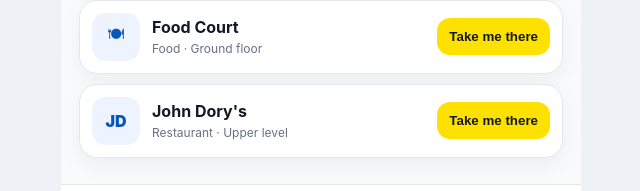
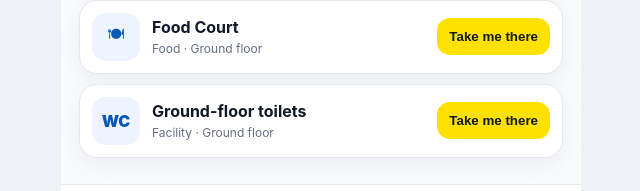
Before and after one commit to PigMalyon/Mall-Finder, a React (Vite) app in the folder v1/: page / in a window 1280 px wide. Shown: the part 545-736 px from the top of the page, without its empty margins (319-959 px from the left). Built offline with nearby package versions, Linux system fonts and the light colour scheme.

Commit message:
Expand Vaal Mall place and facilities data

```diff
--- a/v1/src/data.ts
+++ b/v1/src/data.ts
@@ -13,10 +13,14 @@
 export const places: Place[] = [
   { id: 'woolworths', name: 'Woolworths', category: 'Department store', floor: 'ground', icon: 'W', nodeId: 'wool', keywords: ['food', 'fashion', 'clothing', 'groceries'] },
   { id: 'dischem', name: 'Dis-Chem', category: 'Health & beauty', floor: 'ground', icon: 'Rx', nodeId: 'dischem', keywords: ['medicine', 'pharmacy', 'beauty', 'baby'] },
-  { id: 'adidas', name: 'Adidas', category: 'Footwear', floor: 'ground', icon: 'A', nodeId: 'adidas', keywords: ['shoes', 'sneakers', 'sport'] },
-  { id: 'food-court', name: 'Food Court', category: 'Food', floor: 'ground', icon: '🍽', nodeId: 'food', keywords: ['lunch', 'restaurant', 'coffee'] },
+  { id: 'adidas', name: 'Adidas', category: 'Footwear', floor: 'ground', icon: 'A', nodeId: 'adidas', keywords: ['shoes', 'sneakers', 'sport', 'trainers'] },
+  { id: 'food-court', name: 'Food Court', category: 'Food', floor: 'ground', icon: '🍽', nodeId: 'food', keywords: ['lunch', 'restaurant', 'coffee', 'takeaway'] },
+  { id: 'ground-toilets', name: 'Ground-floor toilets', category: 'Facility', floor: 'ground', icon: 'WC', nodeId: 'food', keywords: ['toilet', 'bathroom', 'restroom', 'loo'] },
+  { id: 'atm', name: 'ATM', category: 'Facility', floor: 'ground', icon: 'ATM', nodeId: 'hub', keywords: ['cash', 'bank', 'money', 'banking'] },
+  { id: 'information', name: 'Information Desk', category: 'Facility', floor: 'ground', icon: 'i', nodeId: 'hub', keywords: ['help', 'customer service', 'lost and found'] },
+  { id: 'accessible-lift', name: 'Accessible Lift', category: 'Facility', floor: 'ground', icon: '↕', nodeId: 'n2', keywords: ['lift', 'elevator', 'wheelchair', 'accessible'] },
   { id: 'john-dorys', name: "John Dory's", category: 'Restaurant', floor: 'upper', icon: 'JD', nodeId: 'john', keywords: ['seafood', 'restaurant', 'food'] },
-  { id: 'upper-toilets', name: 'Upper-level toilets', category: 'Facility', floor: 'upper', icon: 'WC', nodeId: 'toilets', keywords: ['toilet', 'bathroom', 'restroom'] }
+  { id: 'upper-toilets', name: 'Upper-level toilets', category: 'Facility', floor: 'upper', icon: 'WC', nodeId: 'toilets', keywords: ['toilet', 'bathroom', 'restroom', 'loo'] }
 ];
 
 export const nodes: Record<string, [number, number]> = {
```
